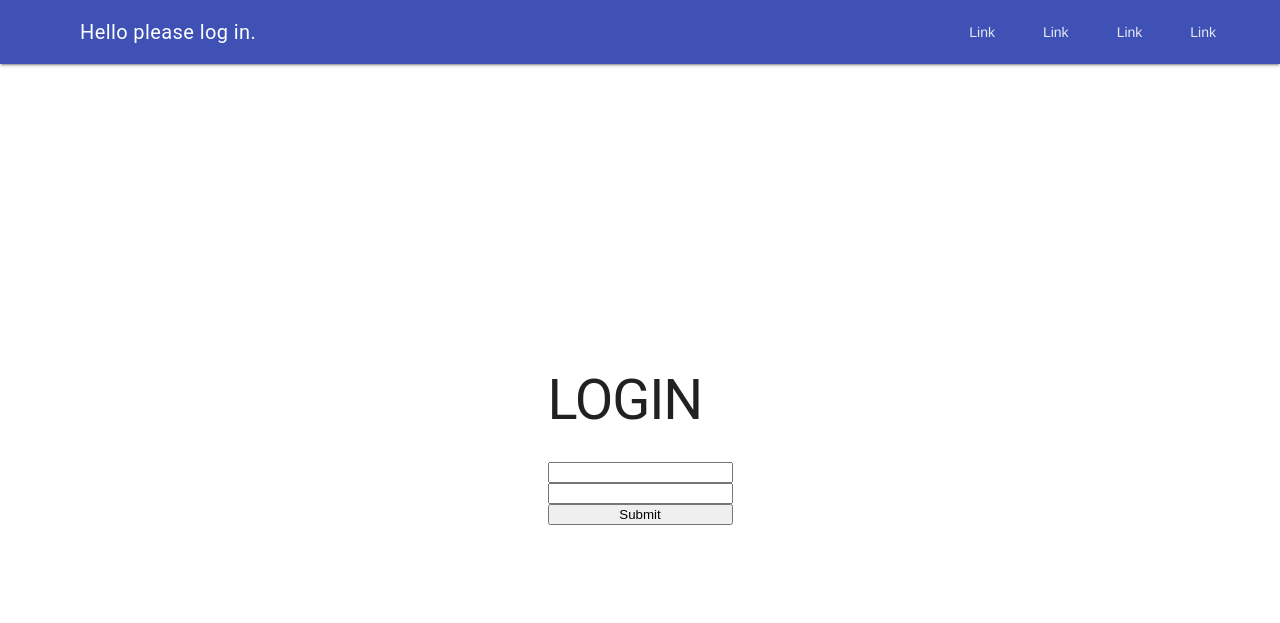
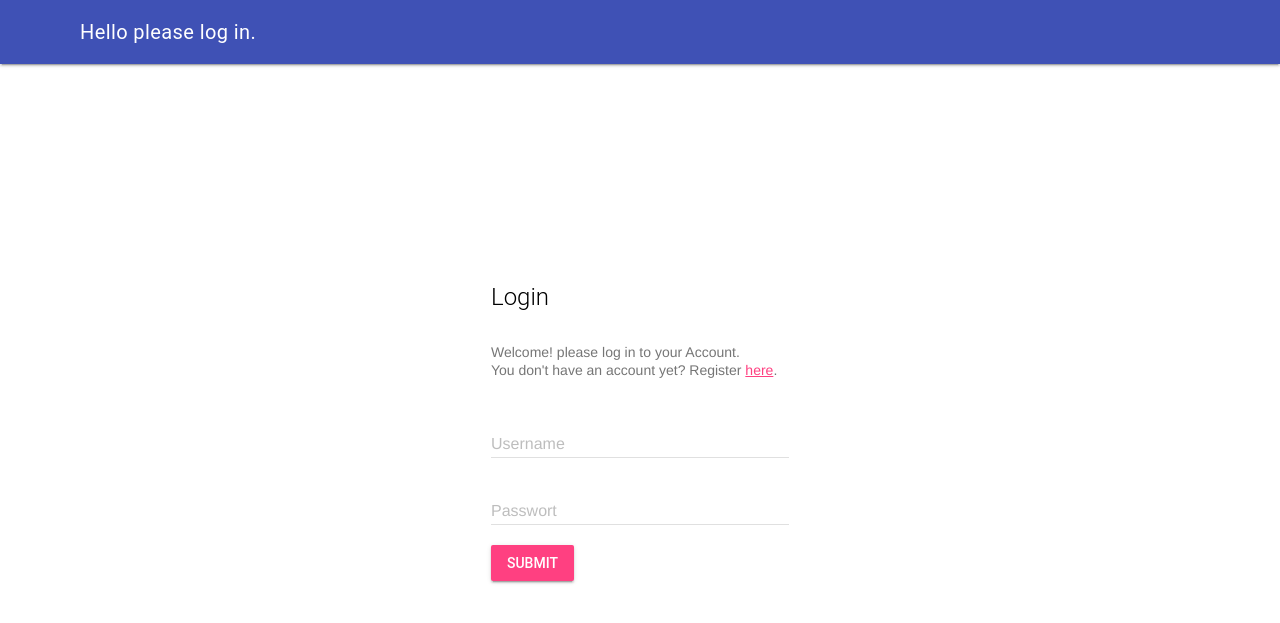
Before and after one commit to BayerTobias/django-chat-app, a Django app: page /login/ in a window 1280 px wide. Shown: the top 623 px of the page. Run offline with Django 5.2, Linux system fonts and the light colour scheme.

Commit message:
login & register styling

```diff
--- a/chat/templates/chat/auth/login.html
+++ b/chat/templates/chat/auth/login.html
@@ -1,15 +1,51 @@
 {% extends "base.html" %} {% block content%}
 
-<h1>LOGIN</h1>
+<div class="mdl-card">
+  <div class="mdl-card__title">
+    <h2 class="mdl-card__title-text">Login</h2>
+  </div>
 
-{% if wrongPassword %}
-<span>FALSCH</span>
-{% endif %}
+  <div class="mdl-card__supporting-text">
+    Welcome! please log in to your Account. <br />
+    You don't have an account yet? Register <a href="/register/">here</a>.
+  </div>
+  <div class="mdl-card__actions padding_16px">
+    <form class="login-form" action="/login/" method="post">
+      {% csrf_token %}
 
-<form action="/login/" method="post" style="display: grid">
-  {% csrf_token %}
-  <input type="text" name="username" />
-  <input type="password" name="password" />
-  <button>Submit</button>
-</form>
+      <div class="mdl-textfield mdl-js-textfield mdl-textfield--floating-label">
+        <input
+          class="mdl-textfield__input"
+          name="username"
+          type="text"
+          id="usernameInput"
+        />
+        <label class="mdl-textfield__label" for="usernameInput">Username</label>
+      </div>
+
+      <div class="mdl-textfield mdl-js-textfield mdl-textfield--floating-label">
+        <input
+          class="mdl-textfield__input"
+          name="password"
+          type="password"
+          id="passwordInput"
+        />
+        <label class="mdl-textfield__label" for="passwordInput">Passwort</label>
+      </div>
+
+      {% if wrongPassword %}
+      <div class="invalid_password">
+        Invalid email or password. Please double-check your entries.
+      </div>
+      {% endif %}
+
+      <button
+        class="mdl-button mdl-js-button mdl-button--raised mdl-js-ripple-effect mdl-button--accent"
+      >
+        Submit
+      </button>
+    </form>
+  </div>
+</div>
+
 {% endblock %}
--- a/chat/templates/chat/index.html
+++ b/chat/templates/chat/index.html
@@ -3,7 +3,8 @@
 <div id="messagesContainer">
   {% if request.user.is_authenticated %} {% for message in messages %}
 
-  <div>
+  <div class="message">
+    <span class="date">{{message.created_at}}</span>
     <span>{{message.author}}:</span>
     <p>{{message.text}}</p>
   </div>
--- a/static/css/style.css
+++ b/static/css/style.css
@@ -4,3 +4,22 @@
   align-content: center;
   height: 100%;
 }
+
+.page-content > h1 {
+  font-size: 46px;
+  font-weight: 700;
+}
+
+.login-form > p {
+  margin-top: 16px;
+}
+
+.invalid_password {
+  font-size: 12px;
+  color: red;
+  margin-bottom: 20px;
+}
+
+.padding_16px {
+  padding: 16px;
+}
--- a/static/js/script.js
+++ b/static/js/script.js
@@ -26,11 +26,13 @@ async function renderMessage(response) {
   const receiver = jsonData.fields.receiver;
 
   messagesContainer += /*html*/ `
-     <div>
-    <span>{{message.author}}:</span>
-    <p>{{message.text}}</p>
+    <div>
+      <span>{{message.author}}:</span>
+      <p>${text}</p>
   </div>
   `;
+}
 
-  console.log(text, date, author);
+async function logout() {
+  console.log("logout");
 }
--- a/templates/base.html
+++ b/templates/base.html
@@ -32,20 +32,21 @@
           <div class="mdl-layout-spacer"></div>
           <!-- Navigation. We hide it in small screens. -->
           <nav class="mdl-navigation mdl-layout--large-screen-only">
-            <a class="mdl-navigation__link" href="">Link</a>
-            <a class="mdl-navigation__link" href="">Link</a>
-            <a class="mdl-navigation__link" href="">Link</a>
-            <a class="mdl-navigation__link" href="">Link</a>
+            {% if request.user.is_authenticated %}
+            <a class="mdl-navigation__link" onclick="logout()">Logout</a>
+            {% endif %}
           </nav>
         </div>
       </header>
       <div class="mdl-layout__drawer">
         <span class="mdl-layout-title">Chats</span>
         <nav class="mdl-navigation">
-          <a class="mdl-navigation__link" href="">Link</a>
-          <a class="mdl-navigation__link" href="">Link</a>
-          <a class="mdl-navigation__link" href="">Link</a>
-          <a class="mdl-navigation__link" href="">Link</a>
+          <a class="mdl-navigation__link" href="/login/">Login</a>
+          <a class="mdl-navigation__link" href="/register/">Register</a>
+          <a class="mdl-navigation__link" href="/chat/">Chat</a>
+          {% if request.user.is_authenticated %}
+          <a class="mdl-navigation__link" onclick="logout()">Logout</a>
+          {% endif %}
         </nav>
       </div>
       <main class="mdl-layout__content">
```
Also changed, not shown: chat/templates/chat/auth/register.html (+41 -8 lines).
